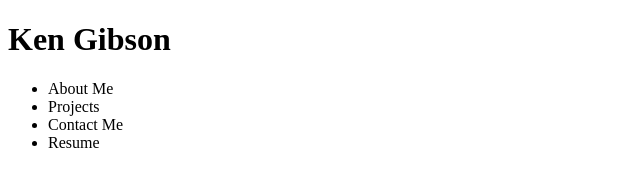
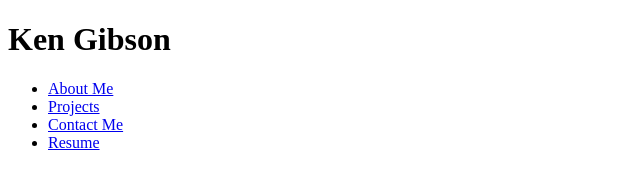
Before and after one commit to Klgibsonjr/ken-gibson-portfolio, a plain HTML site: page index.html in a window 1280 px wide. Shown: the whole page, without its empty margins (0-640 px from the left). Drawn offline with Linux system fonts and the light colour scheme.

Commit message:
added a navbar with links

```diff
--- a/index.html
+++ b/index.html
@@ -11,10 +11,10 @@
       <h1>Ken Gibson</h1>
       <nav>
         <ul>
-          <li>About Me</li>
-          <li>Projects</li>
-          <li>Contact Me</li>
-          <li>Resume</li>
+          <li><a href="#">About Me</a></li>
+          <li><a href="#">Projects</a></li>
+          <li><a href="#">Contact Me</a></li>
+          <li><a href="#">Resume</a></li>
         </ul>
       </nav>
     </header>
```
